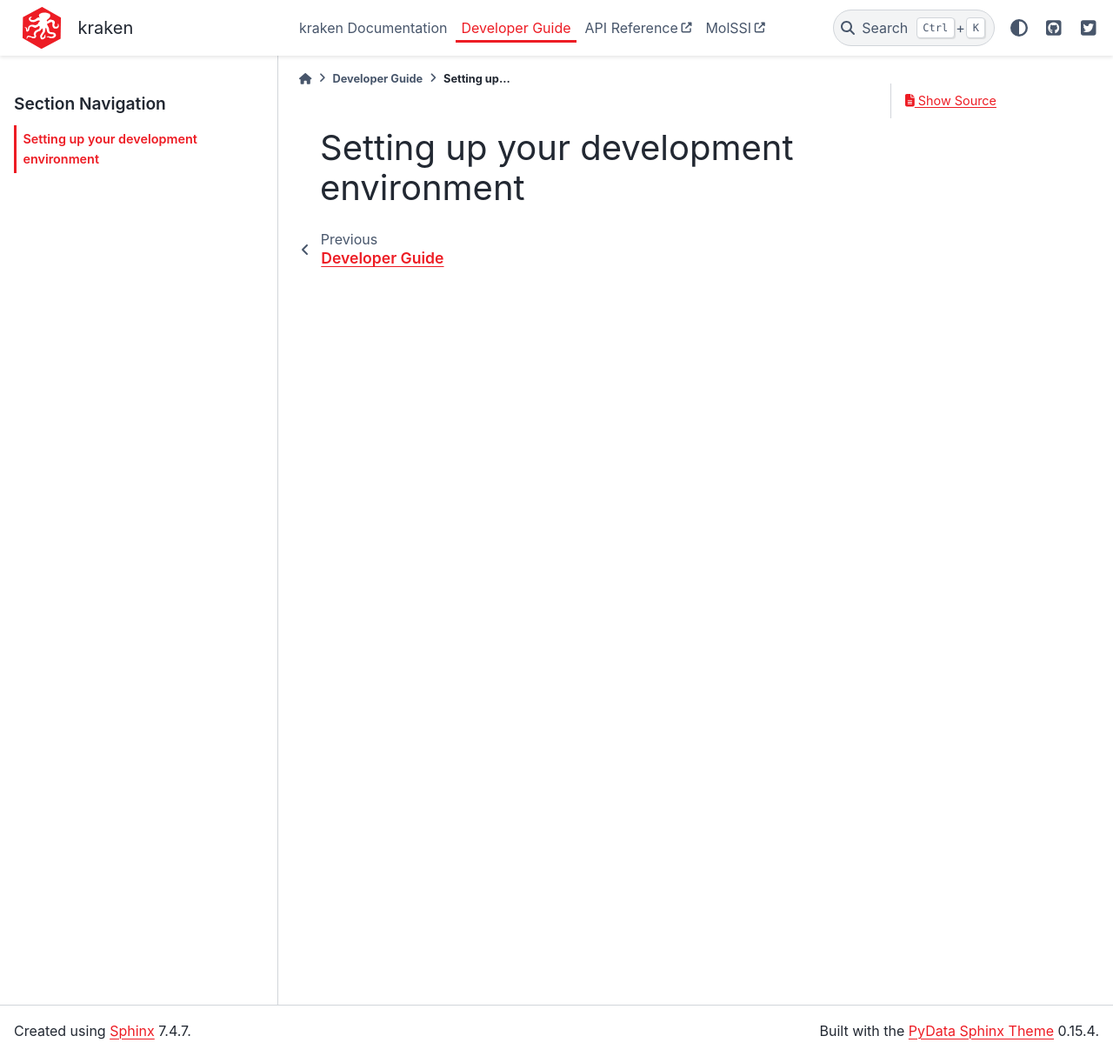
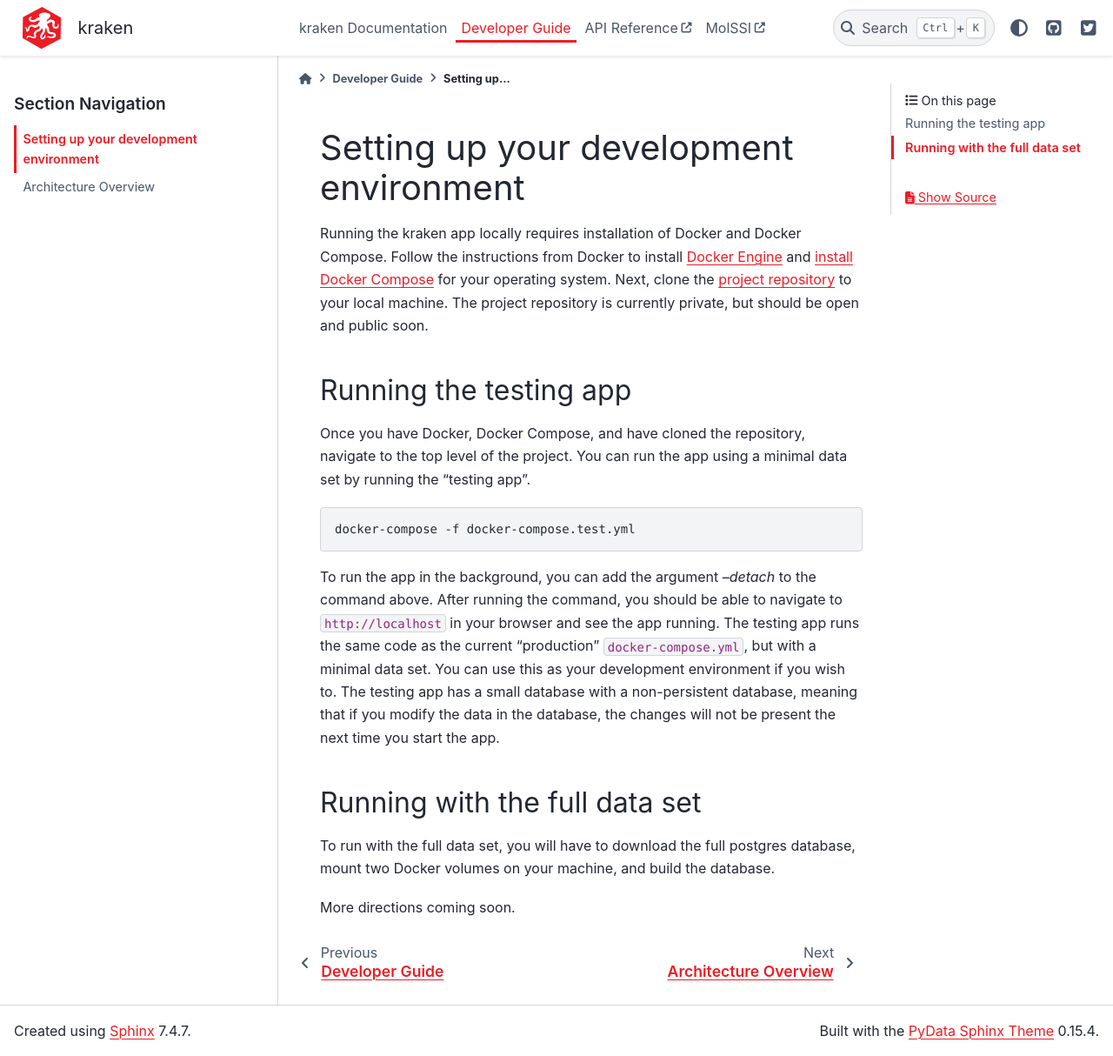
Before and after one commit to Descriptor-Libraries/descriptor-libraries-framework, a Sphinx documentation site: the page built from docs/developer_guide/environment.rst, in a window 1280 px wide and 1214 px high. Shown: the whole window at 87% size. Built offline with Sphinx 7.4.7 and the PyData theme 0.15.4, drawn with Linux system fonts in a browser that asks for light colours; pages that are not in the unit, such as notebooks, are missing from menus.

Commit message:
starts developer documentation

```diff
--- a/docs/developer_guide/environment.rst
+++ b/docs/developer_guide/environment.rst
@@ -1,2 +1,32 @@
 Setting up your development environment
 ========================================
+
+Running the kraken app locally requires installation of Docker and Docker Compose.
+Follow the instructions from Docker to install `Docker Engine <https://docs.docker.com/engine/install/>`_
+and `install Docker Compose <https://docs.docker.com/compose/install/>`_ for your operating system.
+Next, clone the `project repository <https://github.com/janash/kraken-starting>`_ to your local machine.
+The project repository is currently private, but should be open and public soon.
+
+Running the testing app
+-----------------------
+Once you have Docker, Docker Compose, and have cloned the repository, navigate to the top level of the project.
+You can run the app using a minimal data set by running the "testing app".
+
+.. code-block:: shell
+
+    docker-compose -f docker-compose.test.yml
+
+To run the app in the background, you can add the argument `--detach` to the command above.
+After running the command, you should be able to navigate to ``http://localhost`` in your browser and see
+the app running. The testing app runs the same code as the current "production" ``docker-compose.yml``, but with
+a minimal data set.
+You can use this as your development environment if you wish to.
+The testing app has a small database with a non-persistent database,
+meaning that if you modify the data in the database, the changes will not be present the next time you start the app.
+
+Running with the full data set
+------------------------------
+To run with the full data set, you will have to download the full postgres database,
+mount two Docker volumes on your machine, and build the database.
+
+More directions coming soon.
--- a/docs/developer_guide/index.rst
+++ b/docs/developer_guide/index.rst
@@ -1,9 +1,11 @@
 Developer Guide
 ===============
 
+This portion of the documentation gives an overview of how the app works and gives directions for how you
+can set up your local machine to develop for the app.
+
 .. toctree::
    :maxdepth: 2
-   :hidden:
    :titlesonly:
 
    environment
--- a/docs/index.rst
+++ b/docs/index.rst
@@ -14,7 +14,7 @@ These are the docs for the kraken website.
     .. grid-item-card::  Developer Guide
       :margin: 0 3 0 0
 
-      Learn about kraken's architecture and how to set up your development environment.
+      Documentation for developers who want to contribute to the kraken app and website.
 
       .. button-link:: ./developer_guide/index.html
          :color: primary
```
Also changed, not shown: docs/developer_guide/architecture_overview.rst (added, +13 -0 lines).
